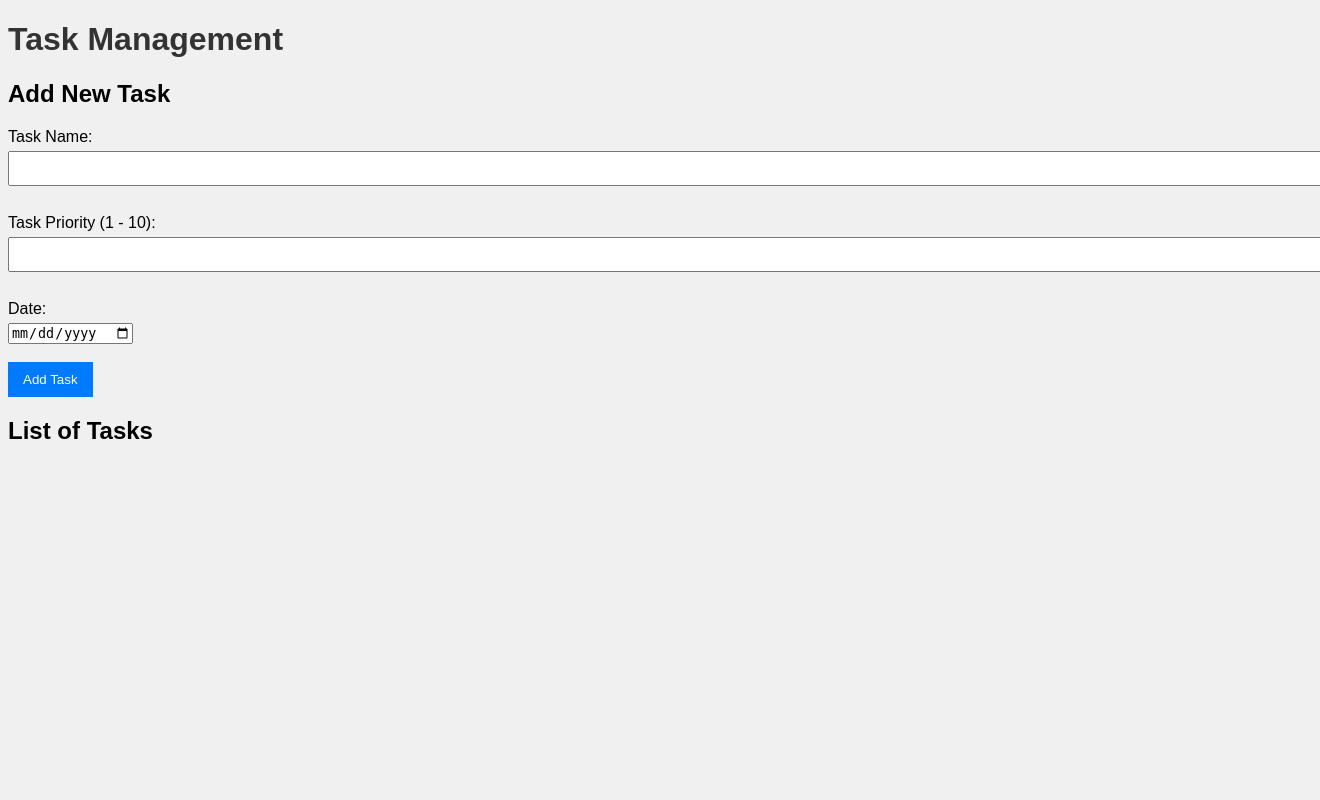
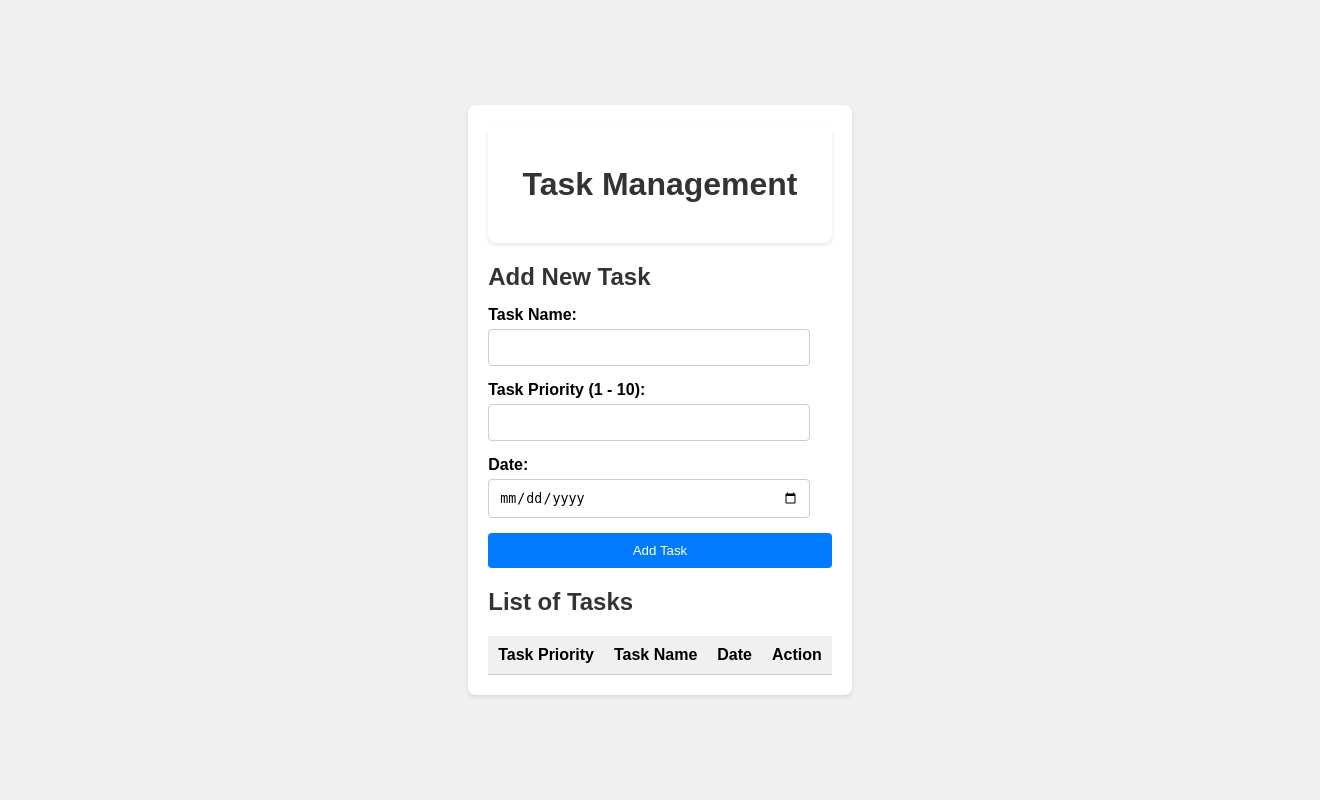
Before and after one commit to AnuragRoque/Task-Management-CRUD, a Django app: page / in a window 1320 px wide; the page is wider, and only the part inside the window is pictured. Run offline with Django 3.2, Linux system fonts and the light colour scheme; data that the repository does not hold is empty.

Commit message:
Update index.html

```diff
--- a/taskmanage/templates/index.html
+++ b/taskmanage/templates/index.html
@@ -6,25 +6,51 @@
         body {
             font-family: Arial, sans-serif;
             background-color: #f0f0f0;
+            margin: 0;
+            padding: 0;
+            display: flex;
+            justify-content: center;
+            align-items: center;
+            min-height: 100vh;
+        }
+
+        .container {
+            max-width: 800px;
+            background-color: #fff;
+            border-radius: 8px;
+            box-shadow: 0 2px 4px rgba(0, 0, 0, 0.1);
+            padding: 20px;
         }
 
         h1 {
             color: #333;
+            text-align: center;
+            margin-bottom: 20px;
+        }
+
+        h2 {
+            color: #333;
+            margin-bottom: 15px;
         }
 
         form {
-    margin-bottom: 20px;
+            display: flex;
+            flex-direction: column;
         }
 
         label {
-    display: block;
+            font-weight: bold;
             margin-bottom: 5px;
         }
 
-input[type="text"] {
+        input[type="text"],
+        input[type="date"] {
+            padding: 10px;
+            margin-bottom: 15px;
+            border: 1px solid #ccc;
+            border-radius: 4px;
             width: 100%;
-    padding: 8px;
-    margin-bottom: 10px;
+            max-width: 300px;
         }
 
         button {
@@ -33,96 +59,92 @@ button {
             border: none;
             padding: 10px 15px;
             cursor: pointer;
+            border-radius: 4px;
+            transition: background-color 0.3s ease;
         }
 
-ul {
-    list-style: none;
+        button:hover {
+            background-color: #0056b3;
         }
 
-li {
-    margin-bottom: 5px;
+        table {
+            width: 100%;
+            border-collapse: collapse;
+            margin-top: 20px;
         }
 
+        th, td {
+            padding: 10px;
+            border-bottom: 1px solid #ccc;
+            text-align: left;
+        }
+
+        th {
+            background-color: #f0f0f0;
+        }
+
+        .delete-btn {
+            background-color: #dc3545;
+            transition: background-color 0.3s ease;
+            color: #fff;
+            border: none;
+            padding: 5px 10px;
+            border-radius: 4px;
+            cursor: pointer;
+        }
+
+        .delete-btn:hover {
+            background-color: #c82333;
+        }
+
+        /* Hover effect for table rows */
+        tr:hover {
+            background-color: #f8f8f8;
+        }
     </style>
 </head>
 <body>
+
+
+    <div class="container">
+        <div class="container">
             <h1>Task Management</h1>
-
-    <h2>Add New Task </h2>
+            </div>
+        <!-- <h1>Task Management</h1> -->
+        <h2>Add New Task</h2>
         <form id="addtaskForm">
             <label for="taskname">Task Name:</label>
             <input type="text" id="taskname" name="taskname" required>
-        <br><br>
             <label for="taskpriority">Task Priority (1 - 10):</label>
             <input type="text" id="taskpriority" name="taskpriority" required>
-        <br><br>
             <label for="date">Date:</label>
             <input type="date" id="date" name="date" required>
-        <br><br>
             <button type="submit">Add Task</button>
         </form>
 
         <h2>List of Tasks</h2>
-    <ul id="taskList"></ul>
+        <table id="taskList">
+            <thead>
+                <tr>
+                    <th>Task Priority</th>
+                    <th>Task Name</th>
+                    <th>Date</th>
+                    <th>Action</th>
+                </tr>
+            </thead>
+            <tbody>
+                <!-- Each task will be added here dynamically -->
+            </tbody>
+        </table>
+    </div>
 
     <script>
-        document.getElementById("addtaskForm").addEventListener("submit", function(event) {
-            event.preventDefault();
-
-            // Get form data
-            const formData = new FormData(event.target);
-            const taskname = formData.get("taskname");
-            const taskpriority = formData.get("taskpriority");
-            const date = formData.get("date");
-
-            // Create a new employee object
-            const newTask = {
-                taskname: taskname,
-                taskpriority: taskpriority,
-                date: date
-            };
-
-
-            fetch('/api/taskmanage/', {
-                method: 'POST',
-                headers: {
-                    'Content-Type': 'application/json'
-                },
-                body: JSON.stringify(newTask)
-            })
-            .then(response => response.json())
-            .then(data => {
-                // If successful, reload the employee list
-                if (data.id) {
-                    fetchTaskList();
-                    document.getElementById("addTaskForm").reset();
-                }
-            })
-            .catch(error => console.error('Error:', error));
-        });
-
-        // Function to fetch and display the list of employees
-        function fetchTaskList() {
-            fetch('/api/taskmanage/')
-            .then(response => response.json())
-            .then(data => {
-                const taskList = document.getElementById("taskList");
-                taskList.innerHTML = "";
-
-                data.forEach(task => {
-                    const li = document.createElement("li");
-                    li.textContent = `Priority:  ${task.taskpriority}, Task Name: ${task.taskname} , Date: ${task.date}`;
-                    taskList.appendChild(li);
-                });
-            })
-            .catch(error => console.error('Error:', error));
-        }
-
-        // Fetch and display the initial list of employees
+        /* Your existing JavaScript code here */
 
         function createDeleteButton(taskId) {
             const deleteButton = document.createElement("button");
             deleteButton.textContent = "Delete Task";
+            deleteButton.className = "delete-btn";
             deleteButton.addEventListener("click", function() {
                 deleteTask(taskId);
             });
@@ -141,16 +163,75 @@ li {
             .catch(error => console.error('Error:', error));
         }
 
-        function createTaskElement(task) {
-            const li = document.createElement("li");
-            li.textContent = `Priority:  ${task.taskpriority}, Task Name: ${task.taskname}, Date: ${task.date}`;
+        function createTaskRow(task) {
+            const row = document.createElement("tr");
+            const priorityCell = document.createElement("td");
+            priorityCell.textContent = task.taskpriority;
+            const nameCell = document.createElement("td");
+            nameCell.textContent = task.taskname;
+            const dateCell = document.createElement("td");
+            dateCell.textContent = task.date;
+            const actionCell = document.createElement("td");
             const deleteButton = createDeleteButton(task.id);
-            li.appendChild(deleteButton);
-            return li;
+            actionCell.appendChild(deleteButton);
+
+            row.appendChild(priorityCell);
+            row.appendChild(nameCell);
+            row.appendChild(dateCell);
+            row.appendChild(actionCell);
+            return row;
         }
 
+        function fetchTaskList() {
+            fetch('/api/taskmanage/')
+            .then(response => response.json())
+            .then(data => {
+                const taskTable = document.getElementById("taskList");
+                const tbody = taskTable.querySelector('tbody');
+                tbody.innerHTML = "";
+
+                data.forEach(task => {
+                    const row = createTaskRow(task);
+                    tbody.appendChild(row);
+                });
+            })
+            .catch(error => console.error('Error:', error));
+        }
+
+        document.getElementById("addtaskForm").addEventListener("submit", function(event) {
+            event.preventDefault();
+
+            // Get form data
+            const formData = new FormData(event.target);
+            const taskname = formData.get("taskname");
+            const taskpriority = formData.get("taskpriority");
+            const date = formData.get("date");
+
+            // Create a new task object
+            const newTask = {
+                taskname: taskname,
+                taskpriority: taskpriority,
+                date: date
+            };
+
+            fetch('/api/taskmanage/', {
+                method: 'POST',
+                headers: {
+                    'Content-Type': 'application/json'
+                },
+                body: JSON.stringify(newTask)
+            })
+            .then(response => response.json())
+            .then(data => {
+                // If successful, reload the task list
+                fetchTaskList();
+                document.getElementById("addtaskForm").reset();
+            })
+            .catch(error => console.error('Error:', error));
+        });
+
+        // Fetch and display the initial list of tasks
         fetchTaskList();
     </script>
-
 </body>
 </html>
```
Lines whose indentation alone changed are shown as unchanged.
